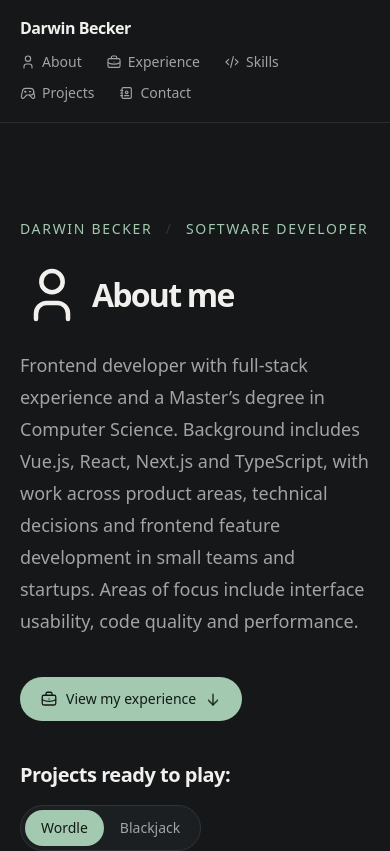
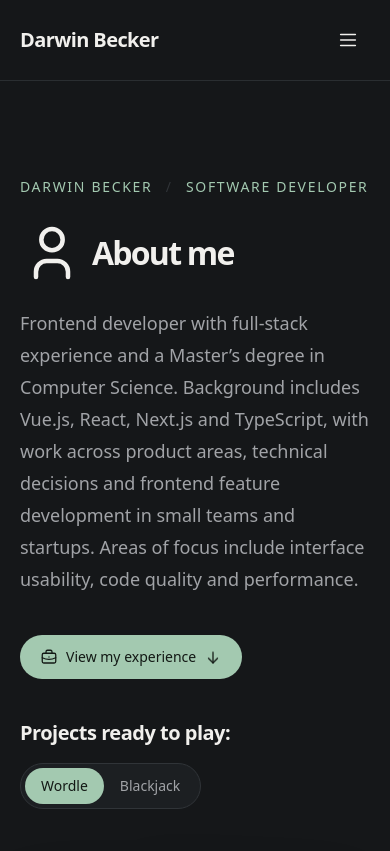
Before and after one commit to darwinbecker/darwinbecker.github.io, a Next.js app: page / in a window 390 px wide. Shown: the top 851 px of the page. Built offline with nearby package versions, Linux system fonts and the light colour scheme.

Commit message:
responsive navigation and toggle button

```diff
--- a/src/app/page.tsx
+++ b/src/app/page.tsx
@@ -24,7 +24,7 @@ export default function HomePage() {
     <main className='flex-1'>
       <section
         aria-labelledby='intro-title'
-        className='scroll-mt-8 py-24 sm:py-36'
+        className='py-24 sm:py-36'
         id='about'
       >
         <Container className='grid items-center gap-10 lg:grid-cols-[minmax(0,1.15fr)_minmax(20rem,0.85fr)] lg:gap-12'>
--- a/src/components/site-header.tsx
+++ b/src/components/site-header.tsx
@@ -1,11 +1,16 @@
+"use client"
+
 import Link from "next/link"
+import { useState } from "react"
 import { Container } from "@/components/container"
 import {
   IconAddressBook,
   IconBriefcase,
   IconCode,
   IconDeviceGamepad2,
+  IconMenu2,
   IconUser,
+  IconX,
 } from "@tabler/icons-react"
 
 const navigationItems = [
@@ -17,23 +22,46 @@ const navigationItems = [
 ]
 
 export function SiteHeader() {
+  const [isMenuOpen, setIsMenuOpen] = useState(false)
+
   return (
     <header id='site-header' className='border-b border-border/80'>
       <Container className='flex min-h-20 flex-wrap items-center justify-between gap-x-8 gap-y-3 py-4'>
         <Link
           aria-label='Darwin Becker, home'
-          className='rounded-sm text-base font-semibold tracking-[-0.03em]'
+          className='rounded-sm text-xl font-semibold tracking-[-0.03em]'
           href='/'
         >
           Darwin Becker
         </Link>
-        <nav aria-label='Main navigation'>
-          <ul className='flex flex-wrap items-center gap-x-6 gap-y-2 text-sm text-muted'>
+
+        <button
+          aria-controls='main-navigation'
+          aria-expanded={isMenuOpen}
+          aria-label={isMenuOpen ? "Close navigation" : "Open navigation"}
+          className='inline-flex size-11 items-center justify-center rounded-md text-foreground transition-colors hover:bg-surface focus-visible:outline-offset-2 md:hidden'
+          onClick={() => setIsMenuOpen((isOpen) => !isOpen)}
+          type='button'
+        >
+          {isMenuOpen ? (
+            <IconX aria-hidden='true' size={22} stroke={1.7} />
+          ) : (
+            <IconMenu2 aria-hidden='true' size={22} stroke={1.7} />
+          )}
+        </button>
+
+        <nav
+          aria-label='Main navigation'
+          className={`${isMenuOpen ? "block" : "hidden"} w-full md:block md:w-auto`}
+          id='main-navigation'
+        >
+          <ul className='flex flex-col gap-1 text-sm text-muted md:flex-row md:flex-wrap md:items-center md:gap-x-6 md:gap-y-2'>
             {navigationItems.map((item) => (
               <li key={item.href}>
                 <a
-                  className='rounded-sm py-2 transition-colors hover:text-foreground'
+                  className='inline-flex rounded-sm py-2 transition-colors hover:text-foreground'
                   href={item.href}
+                  onClick={() => setIsMenuOpen(false)}
                 >
                   <span className='inline-flex items-center gap-1.5'>
                     <item.icon aria-hidden='true' size={16} stroke={1.7} />
```
